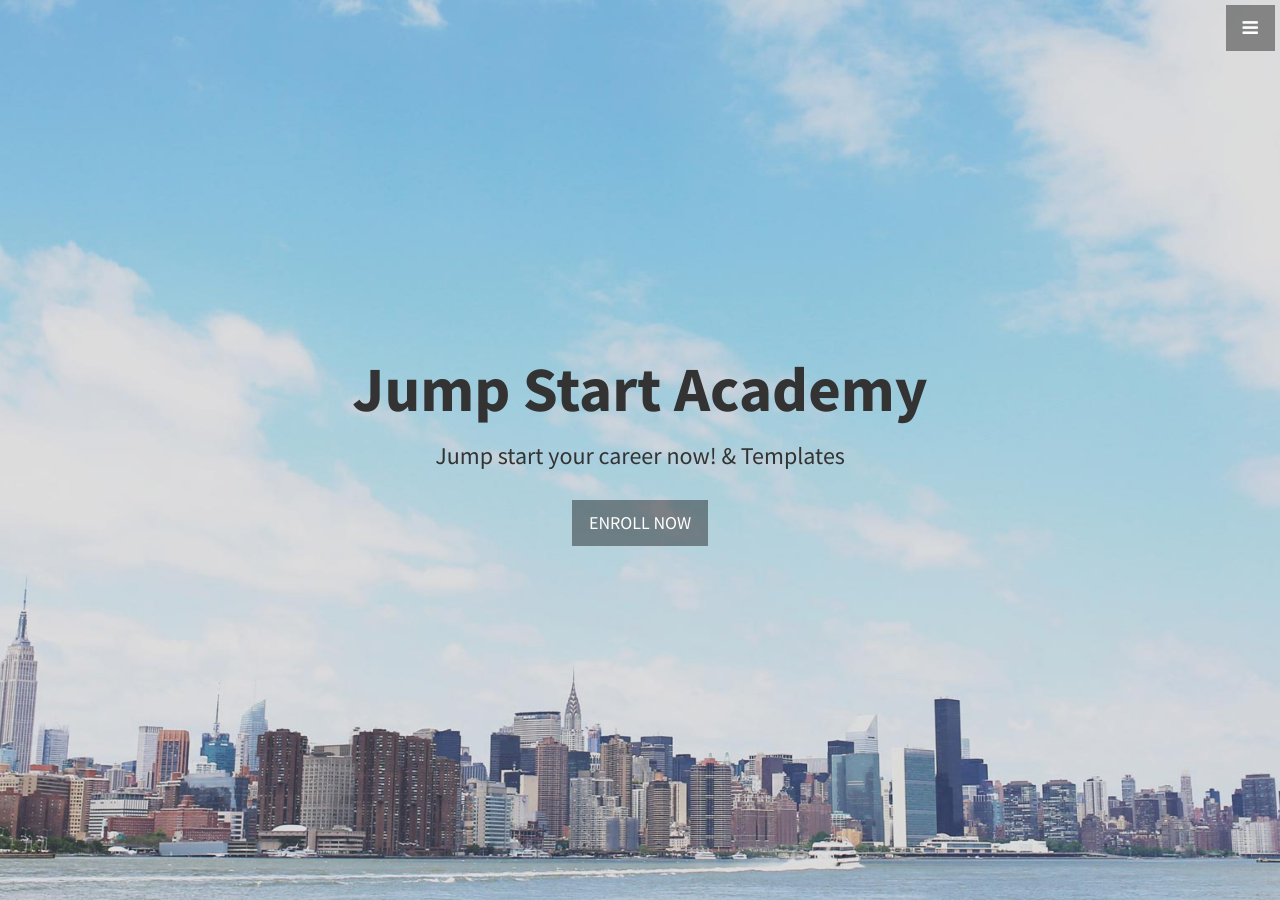
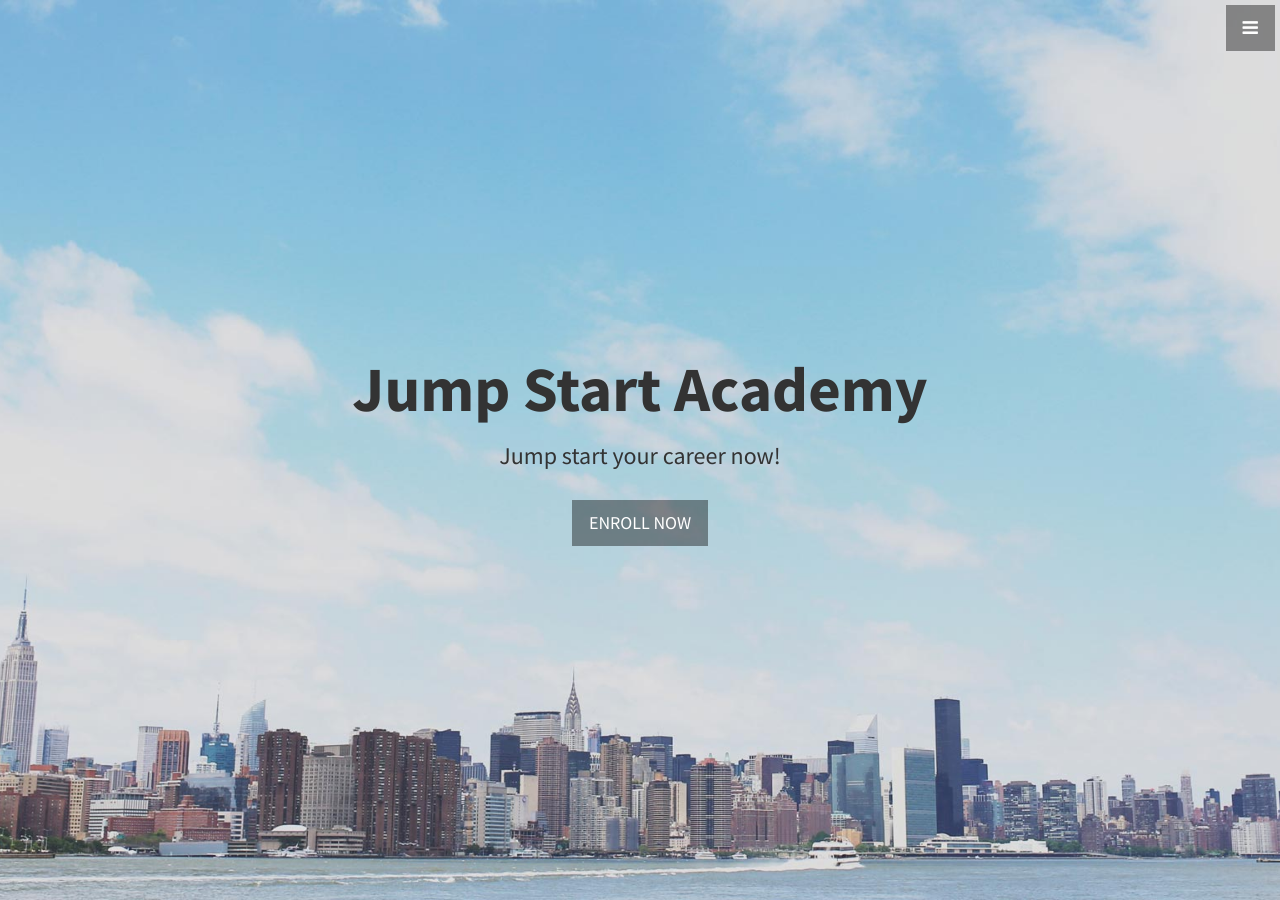
Before and after one commit to cleverberry/jumpstartacademy, a Jekyll site: the page built from index.html, in a window 1280 px wide and 900 px high. Built offline with Jekyll 4.4.1, drawn with Linux system fonts in a browser that asks for light colours.

Commit message:
Modify header content.

```diff
--- a/_includes/header.html
+++ b/_includes/header.html
@@ -1,7 +1,7 @@
 <header id="top" class="header">
   <div class="text-vertical-center">
     <h1>Jump Start Academy</h1>
-    <h3>Jump start your career now! &amp; Templates</h3>
+    <h3>Jump start your career now!</h3>
     <br>
     <a href="#about" class="btn btn-dark btn-lg">ENROLL NOW</a>
   </div>
```
